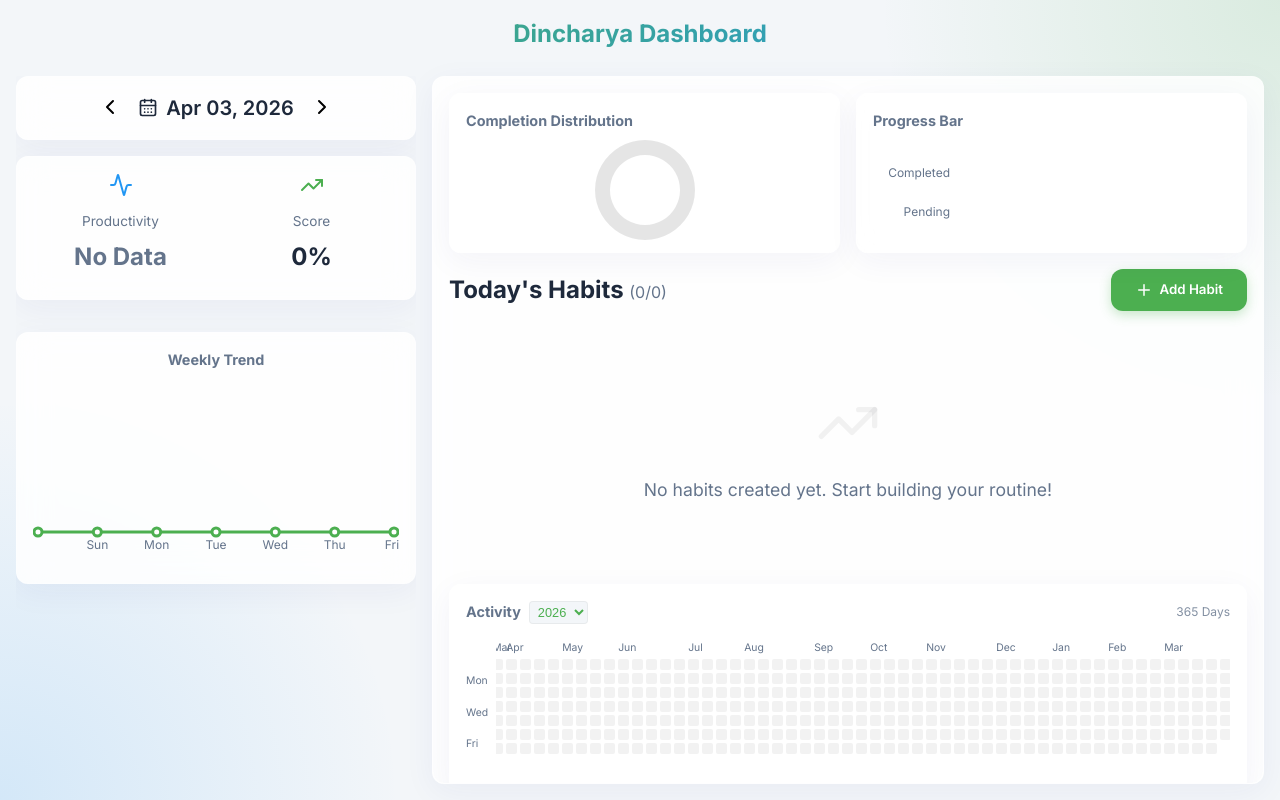
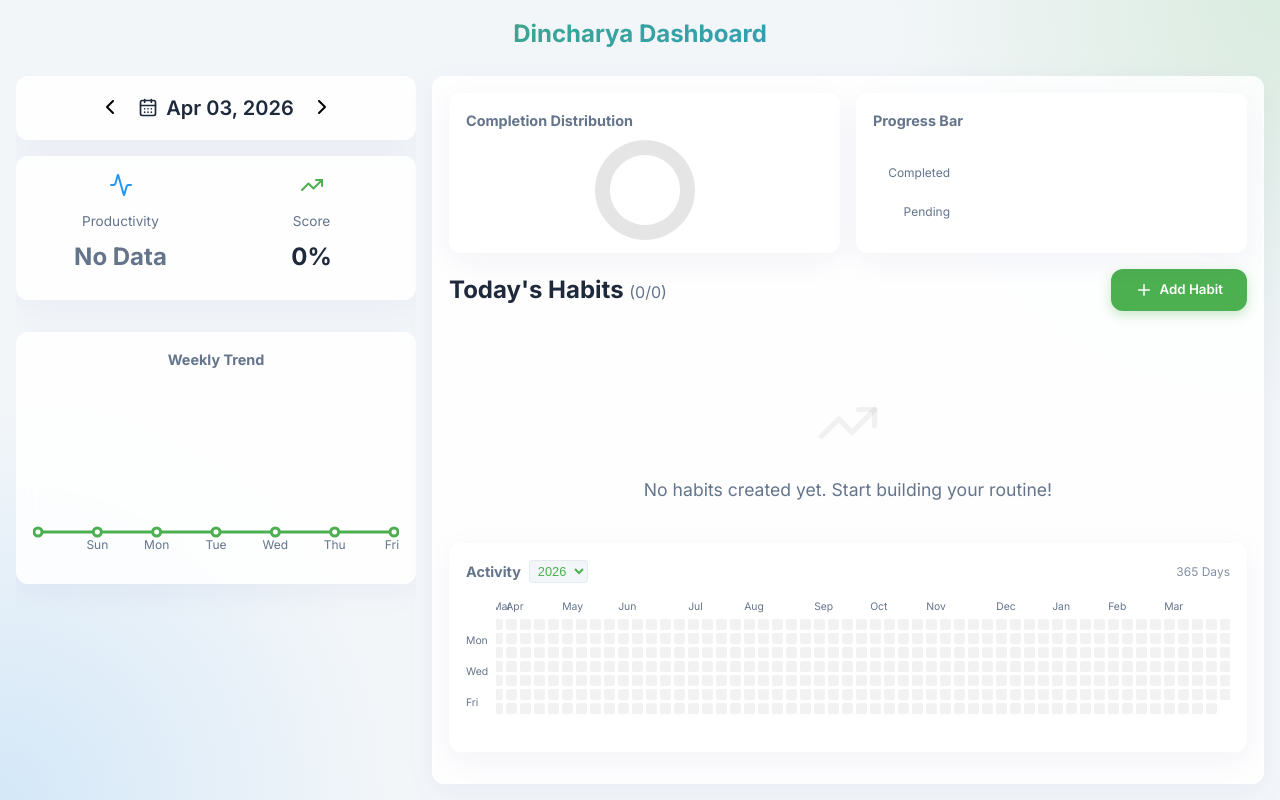
Before and after one commit to anilbk10/Dincharya, a React (Vite) app: page / in a window 1280 px wide. Built offline with nearby package versions, Linux system fonts and the light colour scheme.

Commit message:
comp update

```diff
--- a/src/App.tsx
+++ b/src/App.tsx
@@ -198,7 +198,7 @@ function App() {
         </div>
 
         <div className="dashboard-main">
-          <div style={{ display: 'flex', gap: '1rem', height: '160px', marginBottom: '1rem' }}>
+          <div style={{ display: 'flex', gap: '1rem', height: '160px', marginBottom: '1rem', flexShrink: 0 }}>
              <div className="glass-panel" style={{ flex: 1, margin: 0, padding: '1rem', display: 'flex', flexDirection: 'column' }}>
                 <h3 style={{ fontSize: '0.9rem', color: 'var(--text-secondary)', margin: 0 }}>Completion Distribution</h3>
                 <div style={{ flex: 1, display: 'flex', alignItems: 'center', justifyContent: 'center', marginTop: '0.5rem' }}>
@@ -225,7 +225,7 @@ function App() {
              </div>
           </div>
 
-          <div className="header-flex" style={{ marginBottom: '1rem' }}>
+          <div className="header-flex" style={{ marginBottom: '1rem', flexShrink: 0 }}>
             <h2>Today's Habits <span style={{ fontSize: '1rem', color: 'var(--text-secondary)', fontWeight: 400 }}>({completedCount}/{habits.length})</span></h2>
             <button className="btn-primary" onClick={() => setIsModalOpen(true)}>
               <Plus size={18} style={{ marginRight: '6px', verticalAlign: 'middle' }}/>
@@ -291,7 +291,7 @@ function App() {
             )}
           </div>
 
-          <div className="glass-panel" style={{ marginTop: '1rem', padding: '1rem' }}>
+          <div className="glass-panel" style={{ marginTop: '1rem', padding: '1rem', flexShrink: 0 }}>
             <div className="header-flex" style={{ marginBottom: '1rem' }}>
               <div style={{ display: 'flex', alignItems: 'center', gap: '0.5rem' }}>
                 <h3 style={{ fontSize: '0.9rem', color: 'var(--text-secondary)', margin: 0 }}>Activity</h3>
--- a/src/index.css
+++ b/src/index.css
@@ -52,7 +52,6 @@ body {
   height: 100vh;
   display: flex;
   flex-direction: column;
-  overflow: hidden;
 }
 
 .dashboard-grid {
@@ -247,6 +246,13 @@ input.measurement-input {
   z-index: 1000;
 }
 
+.habit-list {
+  flex: 1;
+  display: flex;
+  flex-direction: column;
+  min-height: 200px;
+}
+
 .modal-content {
   background: var(--bg-color);
   padding: 2rem;
```
